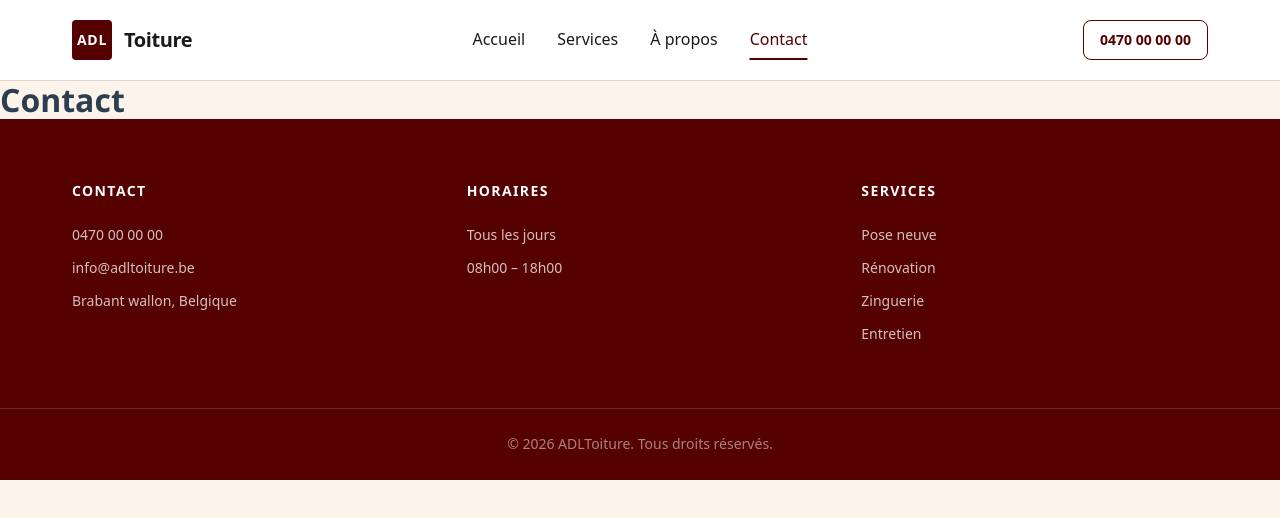
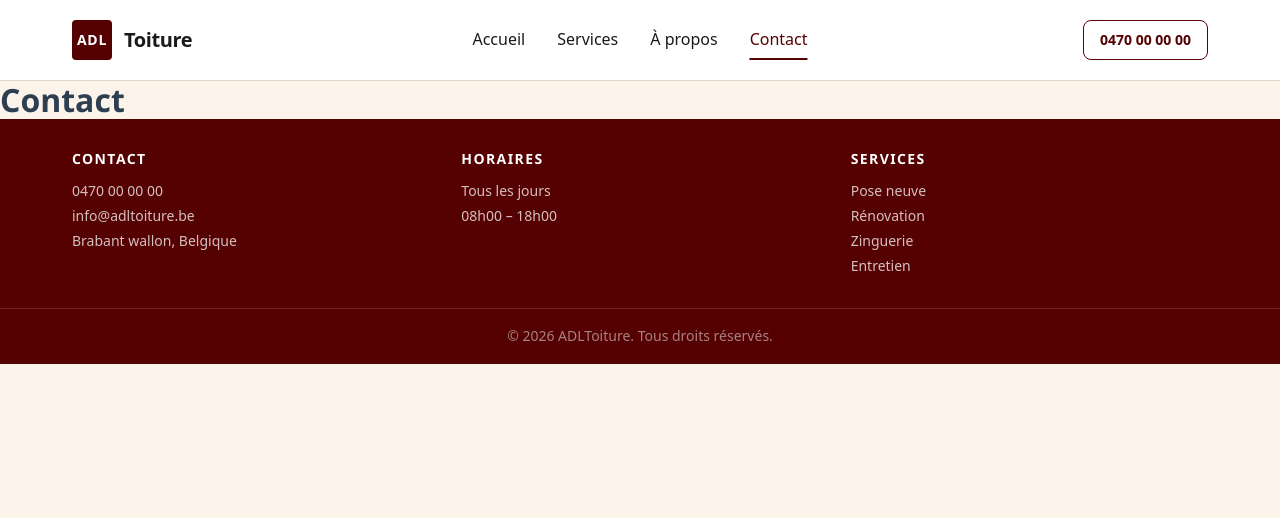
Before and after one commit to MyriamMI/ADLToiture, a React (Vite) app: page /contact in a window 1280 px wide. Shown: the top 518 px of the page. Built offline with nearby package versions, Linux system fonts and the light colour scheme.

Commit message:
fix: compact footer spacing

```diff
--- a/src/components/layout/Footer.css
+++ b/src/components/layout/Footer.css
@@ -7,10 +7,10 @@
 .footer__container {
   max-width: var(--container-max);
   margin: 0 auto;
-  padding: var(--space-16) var(--space-8);
+  padding: var(--space-8) var(--space-8);
   display: grid;
   grid-template-columns: repeat(3, 1fr);
-  gap: var(--space-12);
+  gap: var(--space-8);
 }
 
 .footer__heading {
@@ -19,7 +19,7 @@
   letter-spacing: 0.1em;
   text-transform: uppercase;
   color: var(--color-white);
-  margin-bottom: var(--space-6);
+  margin-bottom: var(--space-3);
 }
 
 .footer__list {
@@ -28,7 +28,7 @@
   padding: 0;
   display: flex;
   flex-direction: column;
-  gap: var(--space-3);
+  gap: var(--space-1);
 }
 
 .footer__list li {
@@ -55,7 +55,7 @@
 .footer__bottom p {
   max-width: var(--container-max);
   margin: 0 auto;
-  padding: var(--space-6) var(--space-8);
+  padding: var(--space-4) var(--space-8);
   font-size: var(--text-sm);
   color: rgba(255, 255, 255, 0.5);
   text-align: center;
@@ -65,8 +65,8 @@
 @media (max-width: 768px) {
   .footer__container {
     grid-template-columns: 1fr;
-    gap: var(--space-8);
-    padding: var(--space-12) var(--space-6);
+    gap: var(--space-6);
+    padding: var(--space-8) var(--space-6);
   }
 
   .footer__bottom p {
```
